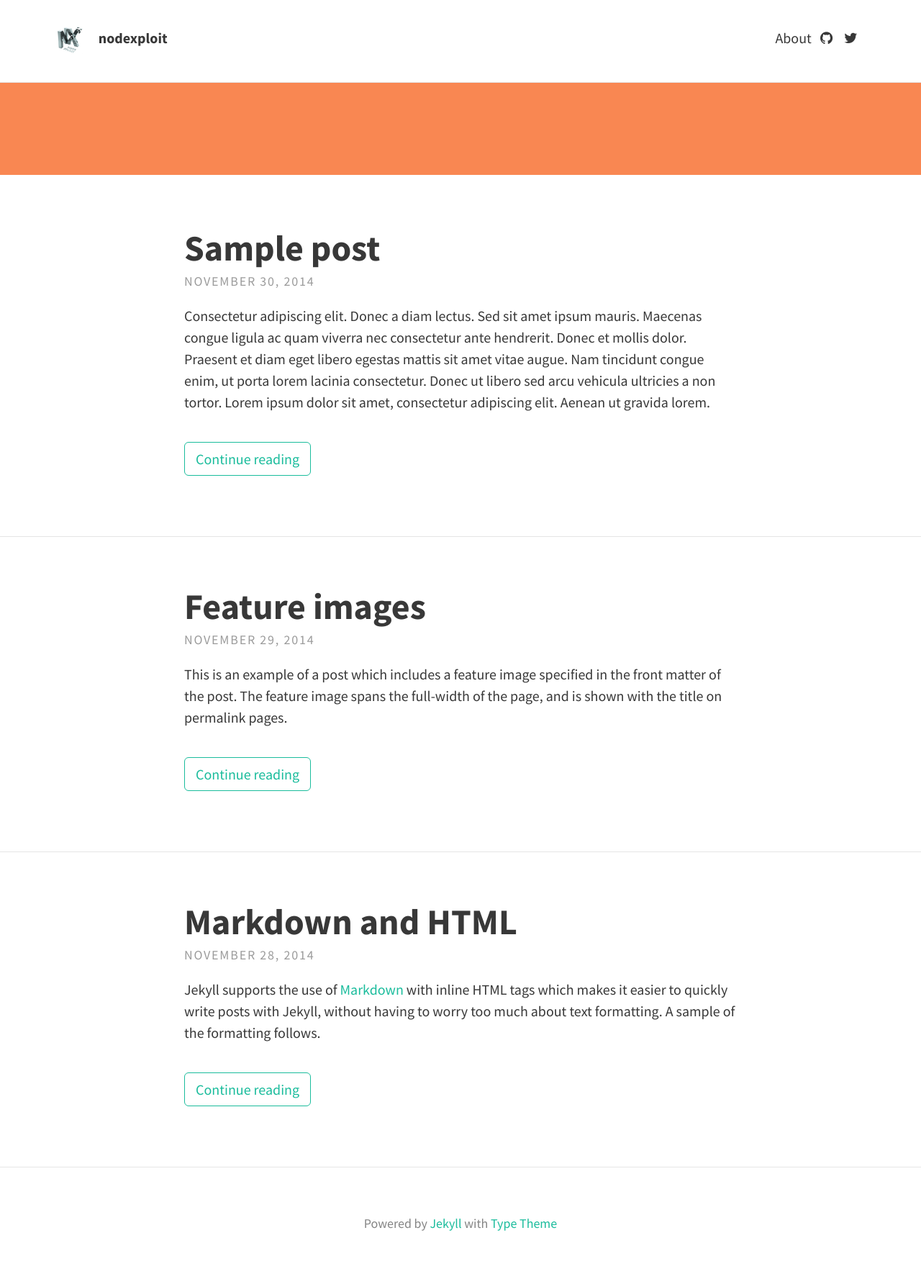
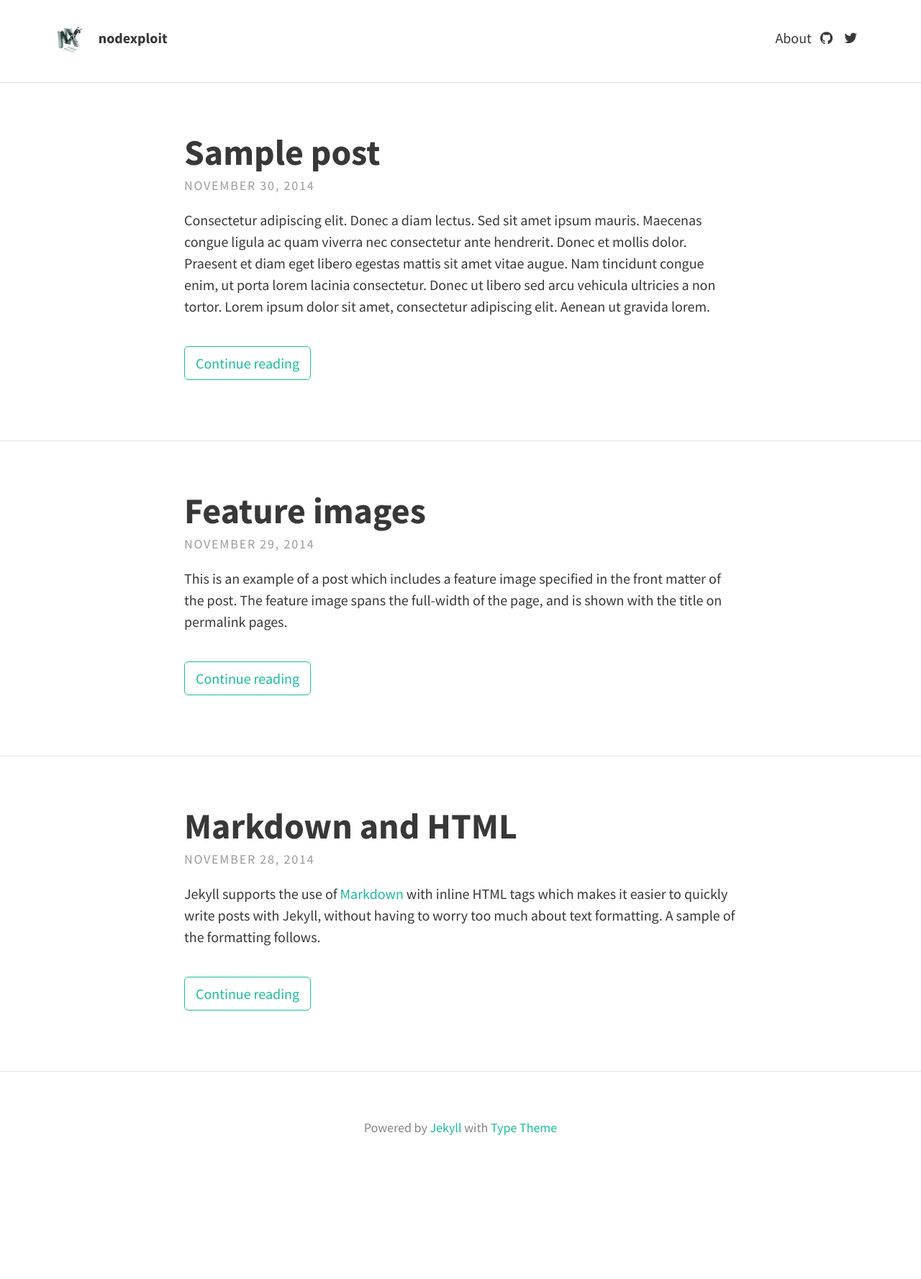
Before and after one commit to soasada/soasada.github.io, a Jekyll site: the page built from index.html, in a window 1280 px wide. Shown: the whole page at 72% size. Built offline with Jekyll 4.4.1, drawn with Linux system fonts in a browser that asks for light colours; nearby versions of some CDN libraries; the list of posts is cut into pages by our own code; after the commit the page ends 1644 px from its top, so only the background shows below that.

Commit message:
Removed header

```diff
--- a/_config.yml
+++ b/_config.yml
@@ -11,8 +11,8 @@ theme:
   description: "Programming, exploits, tricks and more" # used by search engines
 
   # Header and footer text
-  header_text: >
-  header_text_feature_image:
+  # header_text: >
+  # header_text_feature_image:
   footer_text: >
    Powered by <a href="http://jekyllrb.com">Jekyll</a> with <a href="https://rohanchandra.github.io/project/type/">Type Theme</a>
 
```
